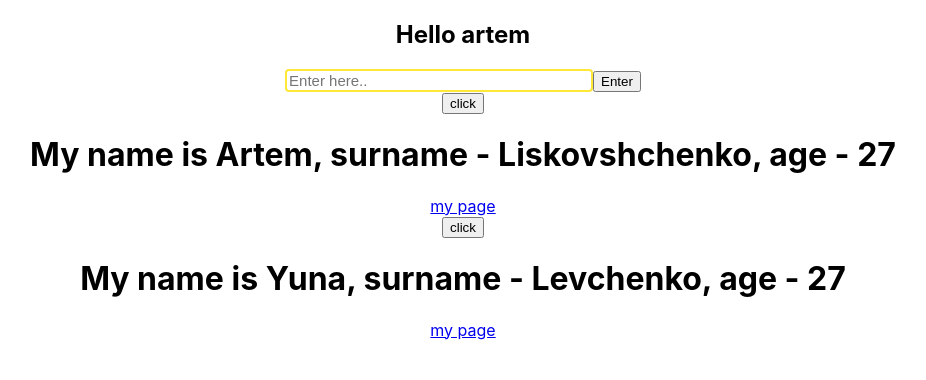
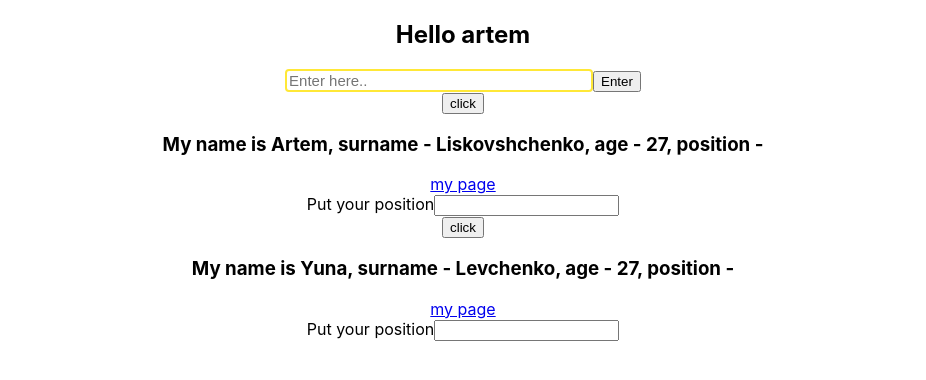
Before and after one commit to artem773/react_basic, a React (Create React App) app: page / in a window 1280 px wide. Shown: the top 380 px of the page, without its empty margins (177-1103 px from the left). Built offline with nearby package versions, Linux system fonts and the light colour scheme.

Commit message:
sobitiya v reakte

```diff
--- a/src/App.jsx
+++ b/src/App.jsx
@@ -53,7 +53,8 @@ class WhoAmI extends Component {
 		super(props);
 		this.state = {
 			years: 27,
-			text: 'click'
+			text: 'click',
+			position: ''
 		}
 	}
 
@@ -64,13 +65,29 @@ class WhoAmI extends Component {
 		}));
 	}
 
+	inputChanges = (e, color) => {
+		console.log(color);
+		this.setState({
+			position: e.target.value
+		})
+	}
+
 	render() {
 		const { name, surname, link } = this.props;
+		const { years, position } = this.state;
 		return (
 			<div>
 				<button onClick={this.nextYear}>{this.state.text}</button>
-				<h1>My name is {name}, surname - {surname}, age - {this.state.years}</h1>
+				<h3>My name is {name},
+					surname - {surname},
+					age - {years},
+					position - {position}
+				</h3>
 				<a href={link}>my page</a>
+				<form>
+					<span>Put your position</span>
+					<input type="text" onChange={(e) => this.inputChanges(e, 'some color')} />
+				</form>
 			</div>
 		)
 	}
```
